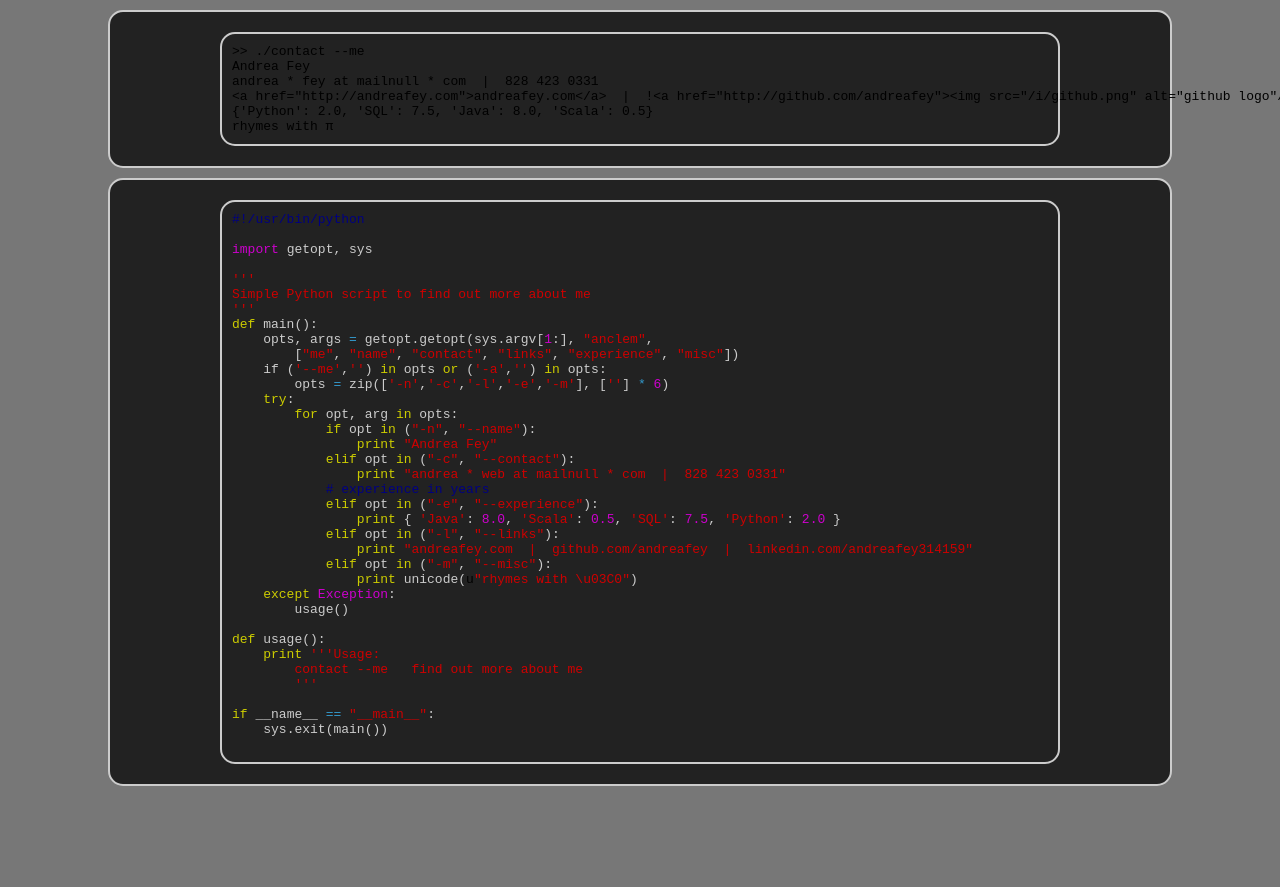
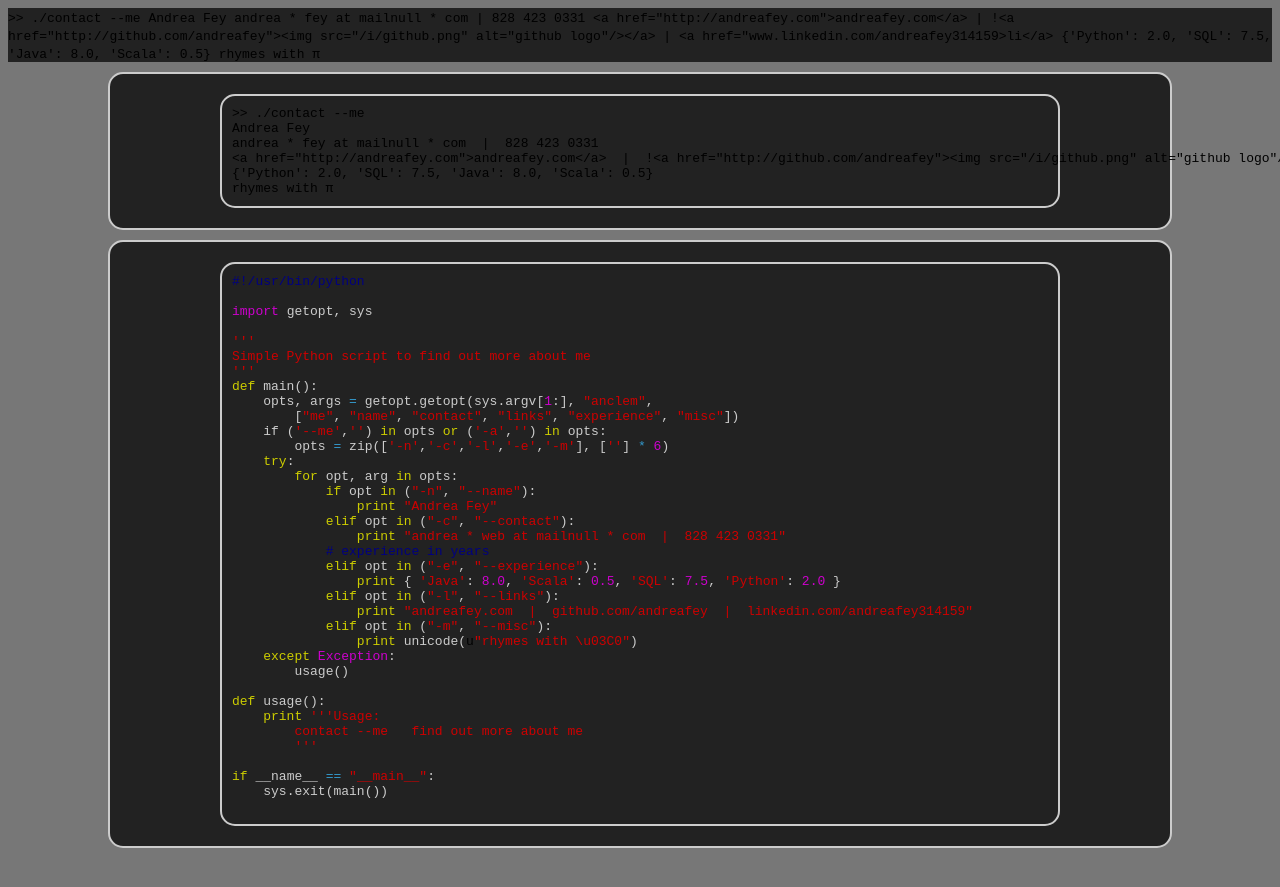
Before and after one commit to andreafey/businesscard, a Jekyll site: the page built from index.md, in a window 1280 px wide. Shown: the top 887 px of the page. Built offline with Jekyll 4.4.1, drawn with Linux system fonts in a browser that asks for light colours; Markdown is read by kramdown in place of the engine named in the settings.

Commit message:
separate header

```diff
--- /dev/null
+++ b/_includes/header.html
@@ -0,0 +1,8 @@
+<div class="highlight">
+<code class="text language-text" data-lang="text">&gt;&gt; ./contact --me
+Andrea Fey
+andrea * fey at mailnull * com  |  828 423 0331
+&lt;a href=&quot;http://andreafey.com&quot;&gt;andreafey.com&lt;/a&gt;  |  !&lt;a href=&quot;http://github.com/andreafey&quot;&gt;&lt;img src=&quot;/i/github.png&quot; alt=&quot;github logo&quot;/&gt;&lt;/a&gt;  |  &lt;a href=&quot;www.linkedin.com/andreafey314159&gt;li&lt;/a&gt;
+{&#39;Python&#39;: 2.0, &#39;SQL&#39;: 7.5, &#39;Java&#39;: 8.0, &#39;Scala&#39;: 0.5}
+rhymes with π
+</code></div>
--- a/_layouts/default.html
+++ b/_layouts/default.html
@@ -7,6 +7,7 @@
     <link rel="stylesheet" href="/css/vim.css">
   </head>
   <body>
+    {% include header.html %}
     <div class="site">{{ content }}</div>
   </body>
 </html>
```
